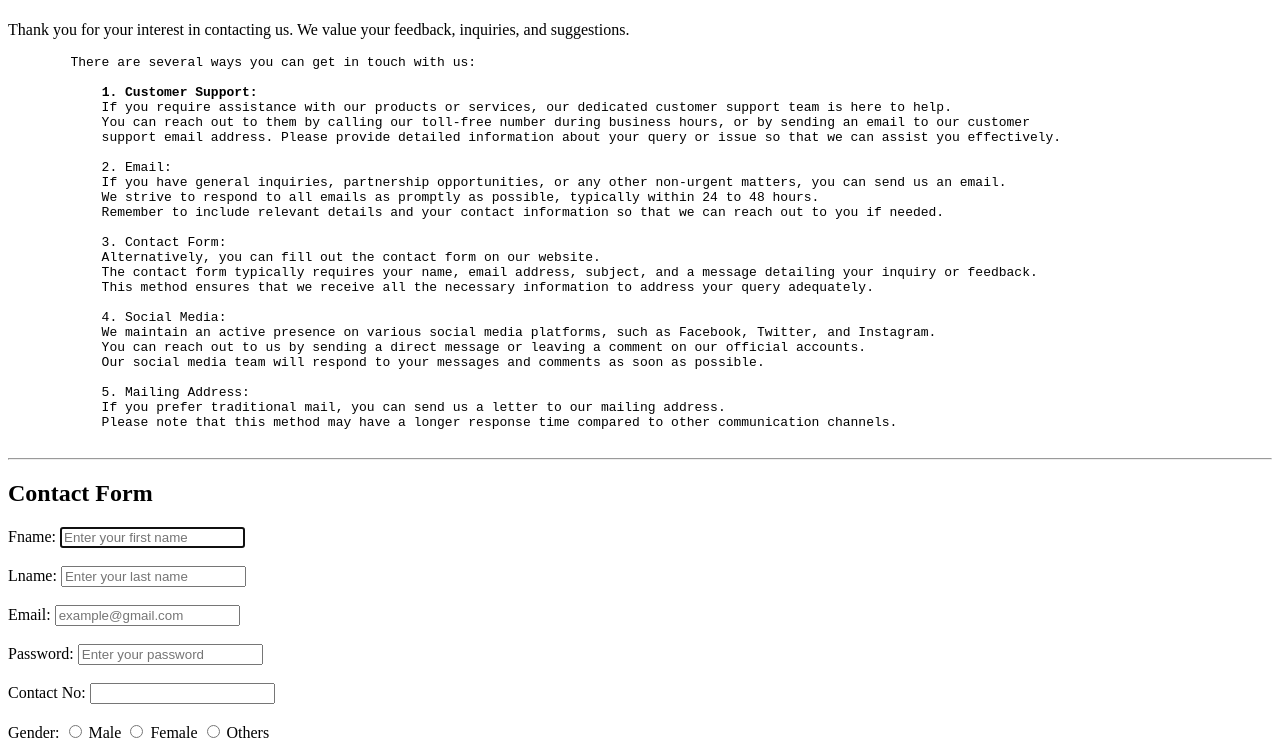
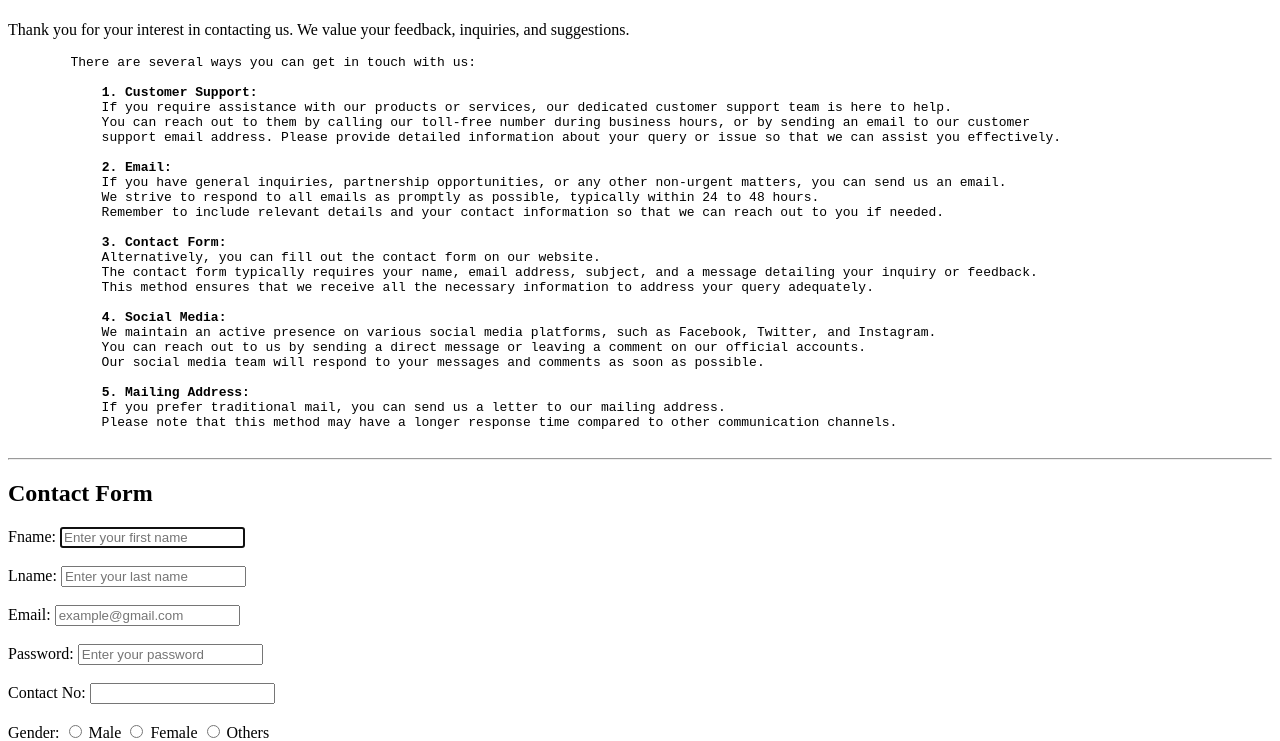
Before and after one commit to Nazneen251/WB2302027_assignment01, a plain HTML site: page index.html in a window 1280 px wide. Shown: the part 59-800 px from the top of the page. Drawn offline with Linux system fonts and the light colour scheme.

Commit message:
Update index.html

```diff
--- a/index.html
+++ b/index.html
@@ -20,22 +20,22 @@
             You can reach out to them by calling our toll-free number during business hours, or by sending an email to our customer
             support email address. Please provide detailed information about your query or issue so that we can assist you effectively.
 
-            2. Email:
+            <b>2. Email:</b>
             If you have general inquiries, partnership opportunities, or any other non-urgent matters, you can send us an email.
             We strive to respond to all emails as promptly as possible, typically within 24 to 48 hours.
             Remember to include relevant details and your contact information so that we can reach out to you if needed.
 
-            3. Contact Form:
+            <b>3. Contact Form:</b>
             Alternatively, you can fill out the contact form on our website.
             The contact form typically requires your name, email address, subject, and a message detailing your inquiry or feedback.
             This method ensures that we receive all the necessary information to address your query adequately.
 
-            4. Social Media:
+            <b>4. Social Media:</b>
             We maintain an active presence on various social media platforms, such as Facebook, Twitter, and Instagram.
             You can reach out to us by sending a direct message or leaving a comment on our official accounts.
             Our social media team will respond to your messages and comments as soon as possible.
 
-            5. Mailing Address:
+            <b>5. Mailing Address:</b>
             If you prefer traditional mail, you can send us a letter to our mailing address.
             Please note that this method may have a longer response time compared to other communication channels.
            </pre>
```
